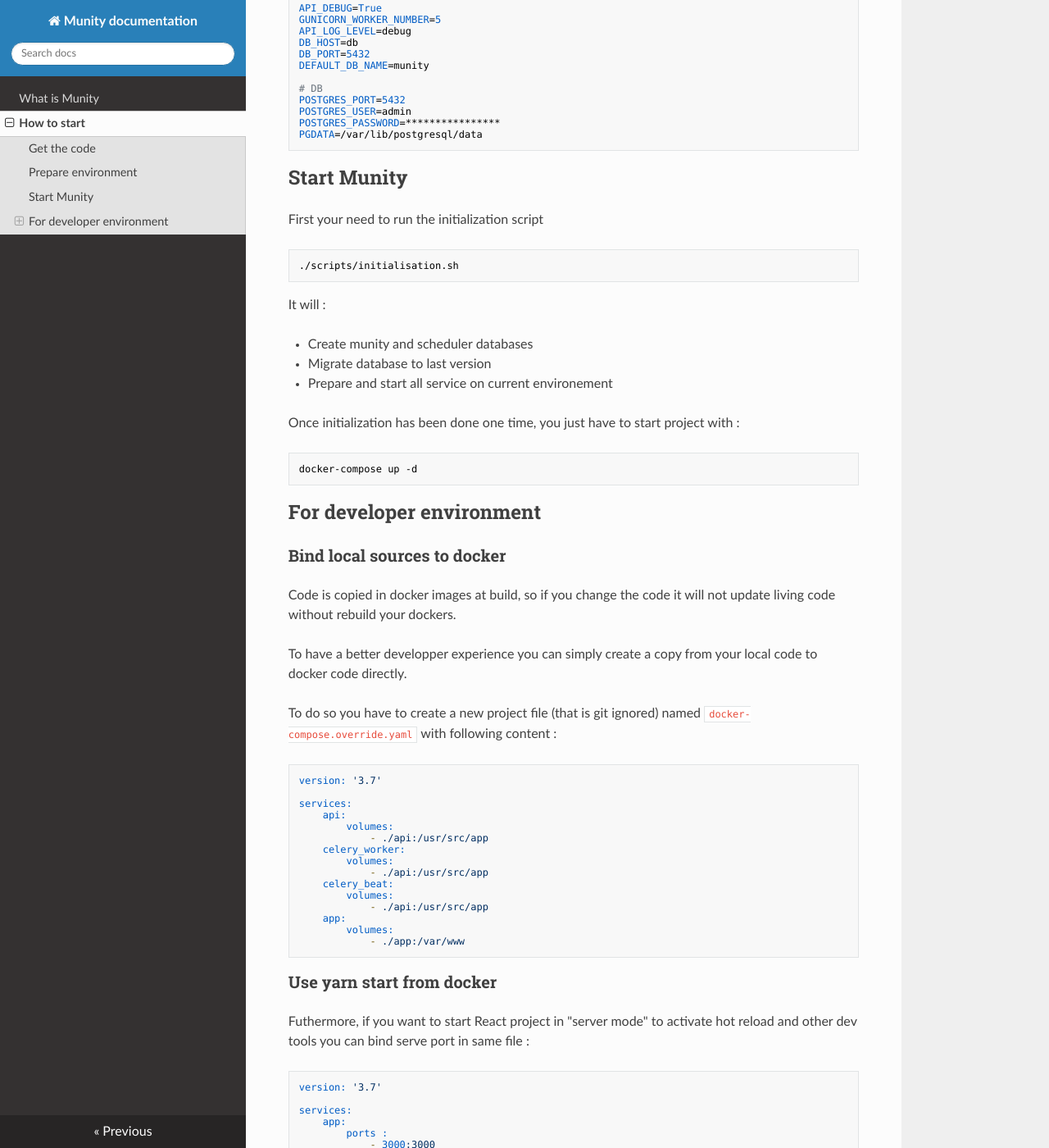
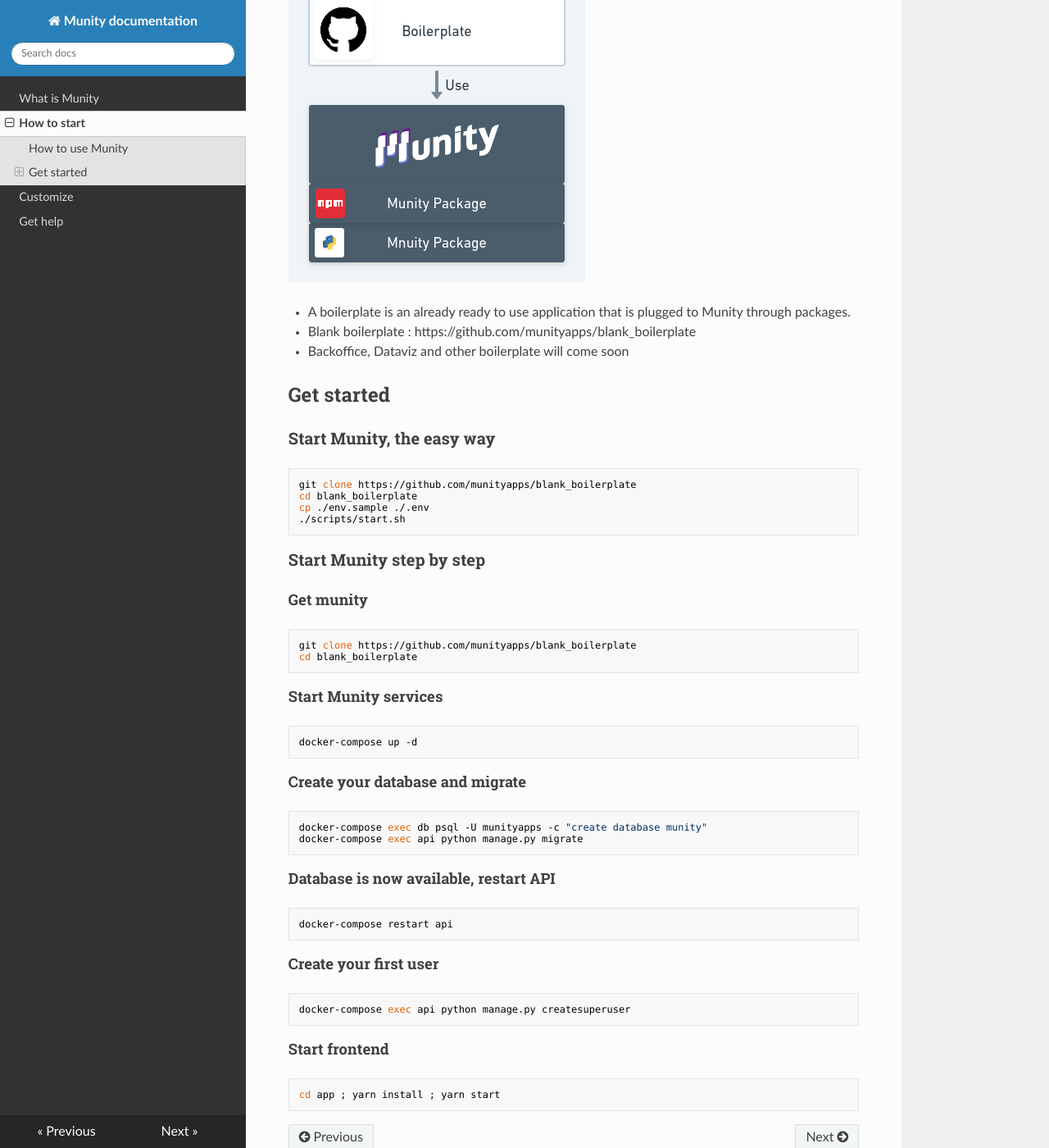
Before and after one commit to munityapps/munity-doc, an MkDocs documentation site: the page built from docs/howtostart.md, in a window 1280 px wide and 1400 px high, scrolled down 485 px. Shown: the whole window at 82% size. Built offline with MkDocs 1.6.1, drawn with Linux system fonts in a browser that asks for light colours; nearby versions of some CDN libraries; some of the changed text lies outside the part shown.

````diff
--- a/docs/howtostart.md
+++ b/docs/howtostart.md
@@ -1,137 +1,57 @@
-# How to start
+# How to use
 
-## Get the code
+## How to use Munity
+
+* Munity is an open source fullstack framework so you can read all the source code here : https://github.com/munityapps/munity
+* To use Munity **you need a boilerplate**
+
+![What is a boilerplate](boilerplate_stack.png)
+
+* A boilerplate is an already ready to use application that is plugged to Munity through packages.
+  * Blank boilerplate : https://github.com/munityapps/blank_boilerplate
+  * Backoffice, Dataviz and other boilerplate will come soon
+
+## Get started
+
+### Start Munity, the easy way
+
 ```
-git clone git@github.com:munityapps/munity.git
-cd munity
+git clone https://github.com/munityapps/blank_boilerplate
+cd blank_boilerplate
+cp ./env.sample ./.env
+./scripts/start.sh
 ```
 
-## Prepare environment
+### Start Munity step by step
 
-In `.env` file set correct variables depending on your projet :
-
+#### Get munity
 ```
-# URLS
-HOMEPAGE_URL=localhost
-APP_SUFFIX_URL=localhost
-API_SUFFIX_URL=api.localhost
-
-# API
-API_DEBUG=True
-GUNICORN_WORKER_NUMBER=5
-API_LOG_LEVEL=debug
-DB_HOST=db
-DB_PORT=5432
-DEFAULT_DB_NAME=munity
-
-# DB
-POSTGRES_PORT=5432
-POSTGRES_USER=admin
-POSTGRES_PASSWORD=****************
-PGDATA=/var/lib/postgresql/data
+git clone https://github.com/munityapps/blank_boilerplate
+cd blank_boilerplate
 ```
 
-## Start Munity
-First your need to run the initialization script
-```
-./scripts/initialisation.sh
-```
-
-It will :
-
-- Create munity and scheduler databases
-- Migrate database to last version
-- Prepare and start all service on current environement
-
-Once initialization has been done one time, you just have to start project with :
+#### Start Munity services
 ```
 docker-compose up -d
 ```
 
-## For developer environment
-
-### Bind local sources to docker
-
-Code is copied in docker images at build, so if you change the code it will not update living code without rebuild your dockers.
-
-To have a better developper experience you can simply create a copy from your local code to docker code directly.
-
-To do so you have to create a new project file (that is git ignored) named `docker-compose.override.yaml` with following content :
-
+#### Create your database and migrate
 ```
-version: '3.7'
-
-services:
-    api:
-        volumes:
-            - ./api:/usr/src/app
-    celery_worker:
-        volumes:
-            - ./api:/usr/src/app
-    celery_beat:
-        volumes:
-            - ./api:/usr/src/app
-    app:
-        volumes:
-            - ./app:/var/www
+docker-compose exec db psql -U munityapps -c "create database munity"
+docker-compose exec api python manage.py migrate
 ```
 
-### Use yarn start from docker
-
-Futhermore, if you want to start React project in "server mode" to activate hot reload and other dev tools you can bind serve port in same file :
-
+#### Database is now available, restart API
 ```
-version: '3.7'
-
-services:
-    app:
-        ports :
-            - 3000:3000
+docker-compose restart api
 ```
 
-This will permit to start app project with `docker-compose exec app yarn start` and go to `http://localhost:3000` for developement purpose.
-**Important :** Since Munity detect backend url from frontend URL. You probabily have to adapt the backend URL in localstorage. Key is `munity_api_url`.
-
-### Access database from the outside
-
-By using the same approch you can bind Timescale database (postgresql in fact) to outside :
-
+#### Create your first user
 ```
-version: '3.7'
-
-services:
-    db:
-        ports :
-            - 65432:5432
+docker-compose exec api python manage.py createsuperuser
 ```
 
-You can connect to your database with client that you want on URL : `localhost:65432`.
-
-
-### All in one
-
-If you want all these modification you just have to create `docker-compose.override.yaml` file with following content :
-
-
+#### Start frontend
 ```
-version: '3.7'
-
-services:
-    api:
-        volumes:
-            - ./api:/usr/src/app
-    celery_worker:
-        volumes:
-            - ./api:/usr/src/app
-    celery_beat:
-        volumes:
-            - ./api:/usr/src/app
-    app:
-        volumes:
-            - ./app:/var/www
-        ports :
-            - 3000:3000
-    db:
-        ports :
-            - 65432:5432
+cd app ; yarn install ; yarn start
 ```
--- a/mkdocs.yml
+++ b/mkdocs.yml
@@ -2,4 +2,6 @@ site_name: Munity documentation
 nav:
     - What is Munity: index.md
     - How to start: howtostart.md
+    - Customize : customize.md
+    - Get help : gethelp.md
 theme: readthedocs
````
Also changed, not shown: docs/customize.md (added, +29 -0 lines), docs/gethelp.md (added, +19 -0 lines), docs/index.md (+68 -26 lines), docs/boilerplate_stack.png (added), docs/discord.jpg (added), docs/github.png (added), docs/stackoverflow.png (added).
